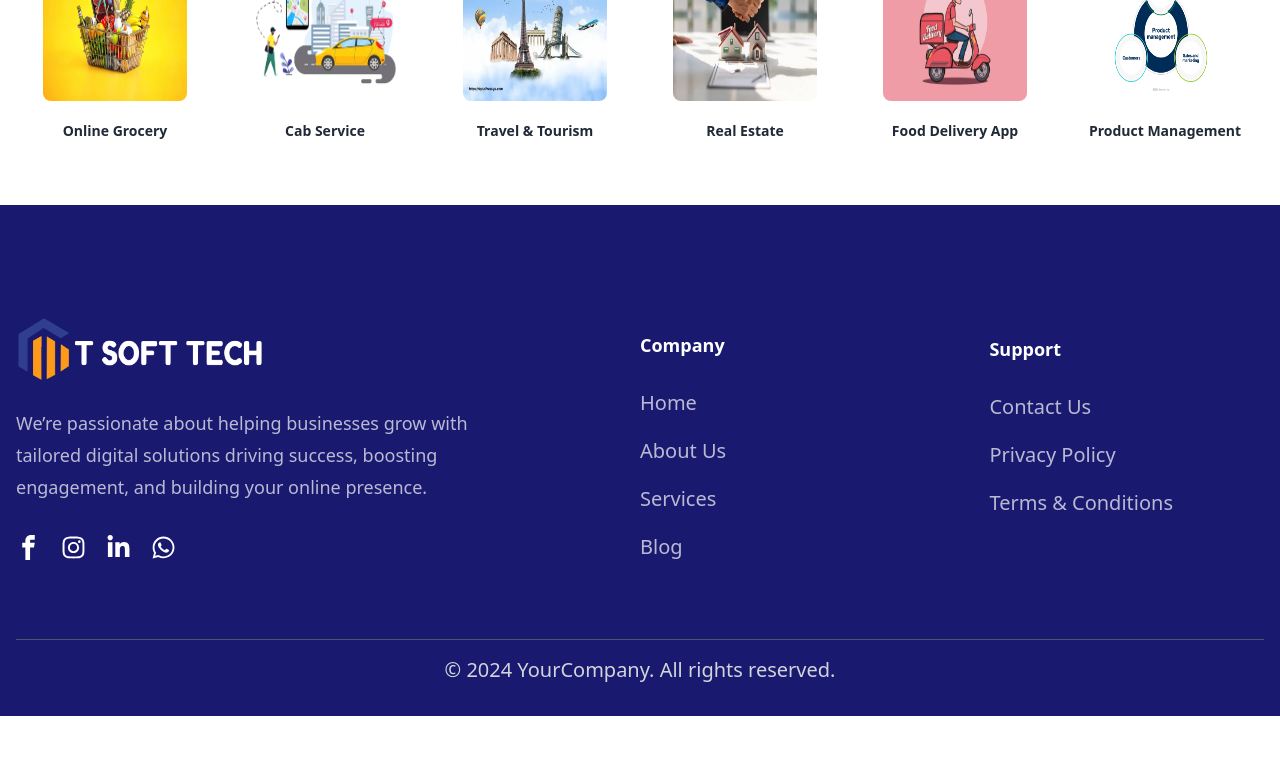
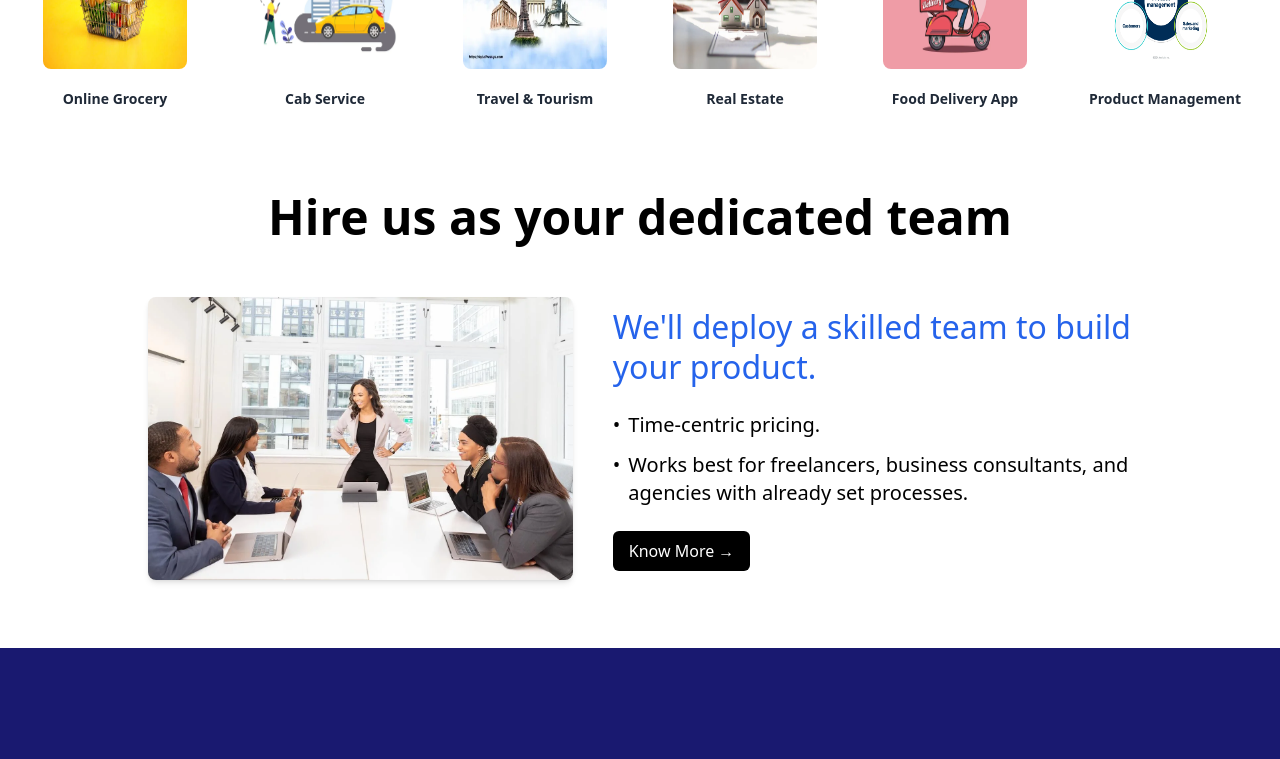
Before and after one commit to Vibudh08/BTJ-ALPHA-TECHNOLOGY-PVT-LTD, a React (Vite) app: page /meta-ads in a window 1280 px wide. Shown: the part 3257-4016 px from the top of the page. Before the commit the page ends 3973 px from the top, so only its background shows below. Built offline with nearby package versions, Linux system fonts and the light colour scheme.

Commit message:
dedicated section

```diff
--- a/src/pages/services_pages/MetaAds.jsx
+++ b/src/pages/services_pages/MetaAds.jsx
@@ -4,7 +4,9 @@ import meta from "../../assets/images/meta-ads/hero/meta.png";
 import lead from "../../assets/images/meta-ads/lead.webp";
 import trends from "../../assets/images/meta-ads/trends.webp";
 import partner from "../../assets/images/meta-ads/partner.webp";
+import dedicated from "../../assets/images/meta-ads/dedicated.webp";
 import { workItems, cards, progressItems } from "../../components/MetaAdsData";
+import { Link } from "react-router-dom";
 
 function MetaAds() {
   return (
@@ -242,17 +244,17 @@ function MetaAds() {
             We’re passionate about driving your business performance through
             smart strategies.
           </p>
-          <p className="text-xl">
+          <p className="text-xl max-lg:mb-10">
             "Using data to create personalized, seamless experiences that lead
             to meaningful business growth."
           </p>
         </div>
 
         {/* Right Section */}
-        <div className="right-section flex-1 mt-12 max-lg:mt-0 ">
+        <div className="right-section flex-1 mt-12 max-lg:mt-0 max-lg:w-[100%]">
           {progressItems.map((item, index) => (
             <div key={index} className="progress-item mb-8">
-              <p className="text-base mb-4 ">{item.text}</p>
+              <p className="text-base mb-2 ">{item.text}</p>
               <div className="flex items-center">
                 <div className="progress-bar w-full bg-white h-1 rounded overflow-hidden">
                   <div
@@ -296,6 +298,44 @@ function MetaAds() {
       </section>
 
       {/* work section end here */}
+
+      <section className="dedicated-team flex flex-col items-center justify-around p-5 gap-8 max-w-7xl mx-auto mb-12 w-[80%] max-lg:w-[100%] max-lg:p-5">
+        <h1 className="text-5xl font-semibold text-center mb-6">
+          Hire us as your dedicated team
+        </h1>
+        <div className="whole-content flex flex-col md:flex-row items-center max-lg:block max-lg:m-auto">
+          <div className="team-image mb-5 md:mb-0 md:mr-10 w-[45%] max-lg:w-[100%] ">
+            <img
+              src={dedicated}
+              alt="Team working"
+              className="w-auto rounded-lg shadow-md max-lg:mb-8"
+            />
+          </div>
+          <div className="team-content max-w-2xl w-[55%] max-lg:w-[100%]">
+            <p className="text-[2rem] text-blue-600 mb-6 leading-10">
+              We'll deploy a skilled team to build your product.
+            </p>
+            <ul className="list-none mb-5">
+              <li className="text-xl mb-3 flex items-start">
+                <span>•</span>
+                <span className="ml-2">Time-centric pricing.</span>
+              </li>
+              <li className="text-xl mb-6 flex items-start">
+                <span>•</span>
+                <span className="ml-2">
+                  Works best for freelancers, business consultants, and agencies
+                  with already set processes.
+                </span>
+              </li>
+            </ul>
+            <Link to="about">
+              <button className="know-more-btn bg-black text-white py-2 px-4 rounded-md hover:bg-gray-800 transition duration-300">
+                Know More →
+              </button>
+            </Link>
+          </div>
+        </div>
+      </section>
     </main>
   );
 }
```
Also changed, not shown: src/assets/images/meta-ads/dedicated.webp (added).
